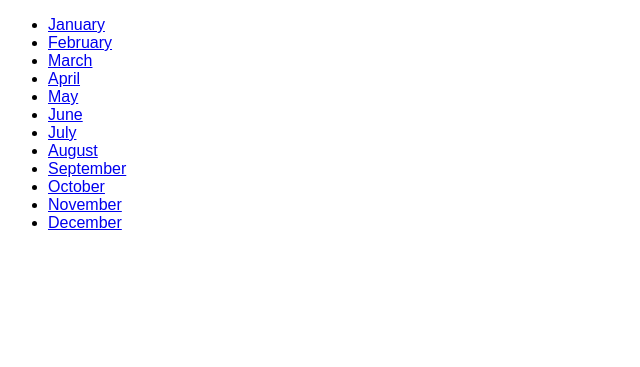
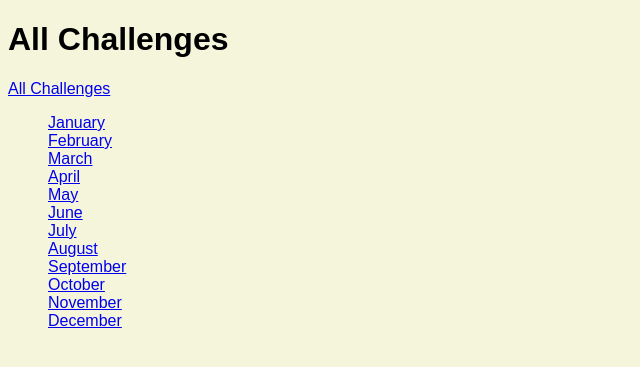
Before and after one commit to striderzz/Django-Monthly-Challenges-Webapp, a Django app: page /challenges/ in a window 1280 px wide. Shown: the top 367 px of the page, without its empty margins (0-640 px from the left). Run offline with Django 5.2, Linux system fonts and the light colour scheme.

Commit message:
added static files

```diff
--- /dev/null
+++ b/challenges/static/challenges/styles.css
@@ -0,0 +1,15 @@
+body {
+  background-color:beige;
+  font-family: 'Poppins', sans-serif;
+  font-weight: 300;
+}
+div
+{
+  margin: 0 auto;
+  text-align: center;
+  border:4px solid black;
+}
+ul
+{
+  list-style:none;
+}
--- /dev/null
+++ b/challenges/templates/challenges/includes/header.html
@@ -0,0 +1,5 @@
+<header>
+  <a href="{% url "index" %}">
+    All Challenges
+  </a>
+</header>
--- a/challenges/templates/challenges/index.html
+++ b/challenges/templates/challenges/index.html
@@ -1,23 +1,19 @@
-<!DOCTYPE html>
-<html lang="en">
-<head>
-  <meta charset="UTF-8">
-  <meta name="viewport" content="width=device-width, initial-scale=1.0">
-  <title>Index</title>
-  <style>
-    body {
-      font-family: 'Poppins', sans-serif;
-      font-weight: 300;
-    }
+{% extends 'layout.html' %}
+{% load static %}
 
-  </style>
-</head>
-<body>
+{% block title %}All Challenges{% endblock %}
+{% block css %}
+ <link rel="stylesheet" a href ="{% static "challenges/styles.css"%}">
+{% endblock %}
+
+{% block content %}
+  <h1>All Challenges </h1>
+   {% include "challenges/includes/header.html" %}
+
   <ul>
   {% for month in months %}
 
     <li><a href="{% url 'monthly-challenge' month %}">{{ month|title }}</a></li>
   {% endfor %}
   </ul>
-</body>
-</html>
+{% endblock %}
--- a/challenges/urls.py
+++ b/challenges/urls.py
@@ -5,5 +5,5 @@ urlpatterns = [
 
   path("<int:month>",views.monthly_challenge_by_number),
   path("<str:month>",views.monthly_challenge, name = "monthly-challenge"),
-  path("",views.index)
+  path("",views.index, name="index")
 ]
--- a/challenges/views.py
+++ b/challenges/views.py
@@ -1,7 +1,8 @@
 from django.shortcuts import render
-from django.http import HttpResponse, HttpResponseNotFound, HttpResponseRedirect
+from django.http import Http404, HttpResponseNotFound, HttpResponseRedirect
 from django.urls import reverse
 from django.shortcuts import render
+from django.template.loader import render_to_string
 
 
 monthly_challenges ={
@@ -32,7 +33,7 @@ def monthly_challenge_by_number(request, month):
   months = list(monthly_challenges.keys())
 
   if month > len(months):
-    return HttpResponseNotFound("Month not found ! ")
+    raise Http404()
   redirect_month=months[month-1]
   redirect_path = reverse("monthly-challenge",args = [redirect_month])
   return HttpResponseRedirect(redirect_path)
@@ -44,4 +45,4 @@ def monthly_challenge(request,month):
     return render(request,"challenges/challenge.html",content)
 
   except:
-    return HttpResponseNotFound("<h1>This month is not supported!</h1> ")
+    raise Http404()
--- a/monthly_challenges/settings.py
+++ b/monthly_challenges/settings.py
@@ -55,7 +55,7 @@ ROOT_URLCONF = 'monthly_challenges.urls'
 TEMPLATES = [
     {
         'BACKEND': 'django.template.backends.django.DjangoTemplates',
-        'DIRS': [ #BASE_DIR/"challenges"/"templates"
+        'DIRS': [ BASE_DIR/"templates"
           ],
         'APP_DIRS': True,
         'OPTIONS': {
@@ -117,7 +117,7 @@ USE_TZ = True
 # Static files (CSS, JavaScript, Images)
 # https://docs.djangoproject.com/en/5.0/howto/static-files/
 
-STATIC_URL = 'static/'
+STATIC_URL = '/static/'
 
 # Default primary key field type
 # https://docs.djangoproject.com/en/5.0/ref/settings/#default-auto-field
--- /dev/null
+++ b/templates/layout.html
@@ -0,0 +1,14 @@
+
+<!DOCTYPE html>
+<html lang="en">
+<head>
+  <meta charset="UTF-8">
+  <meta name="viewport" content="width=device-width, initial-scale=1.0">
+  <title>{% block title %}My Challenges{% endblock %}</title>
+  {% block css %}css_files{% endblock %}
+
+</head>
+<body>
+  {% block content %}{% endblock %}
+</body>
+</html>
```
Also changed, not shown: challenges/templates/challenges/challenge.html (+10 -24 lines), templates/404.html (added, +12 -0 lines).
